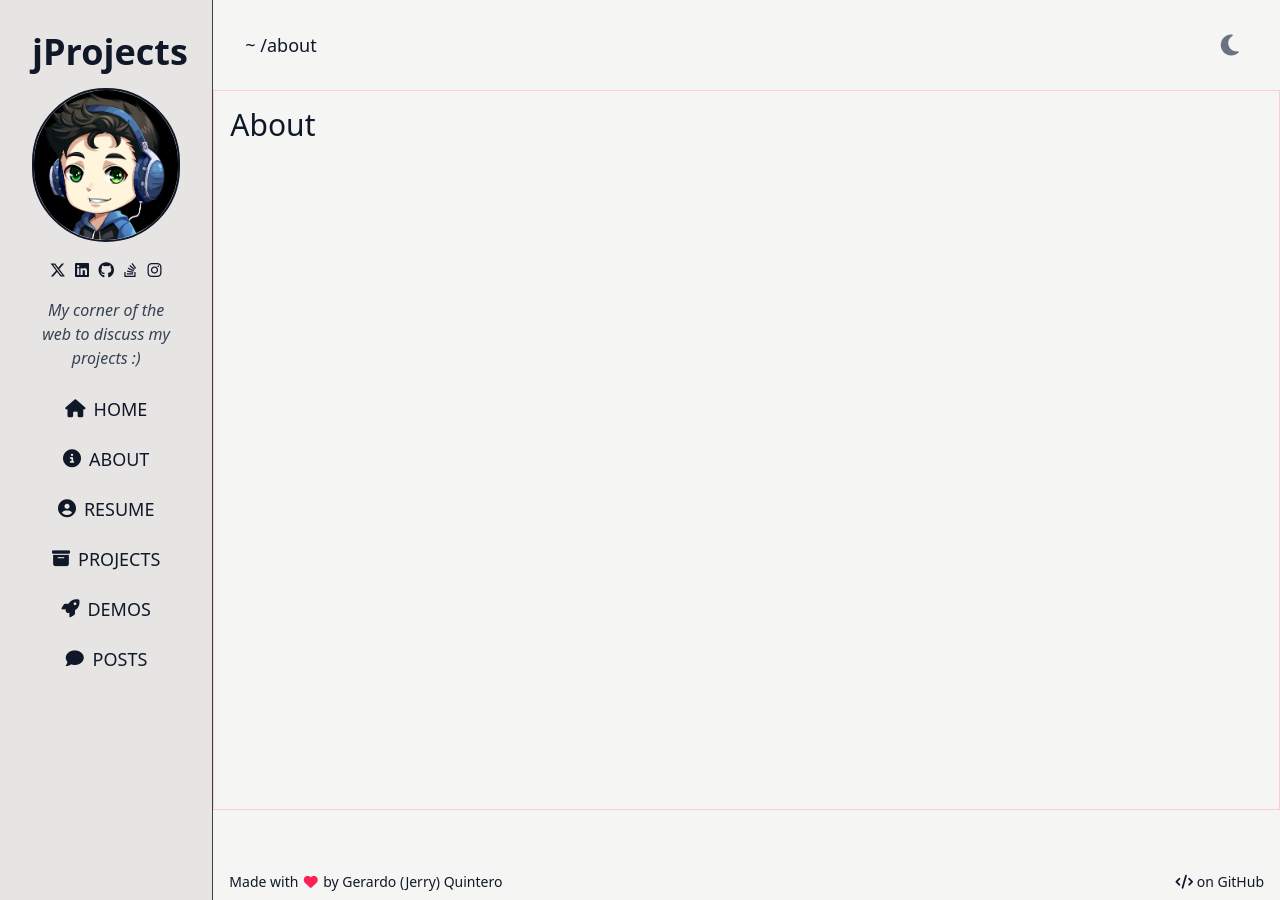
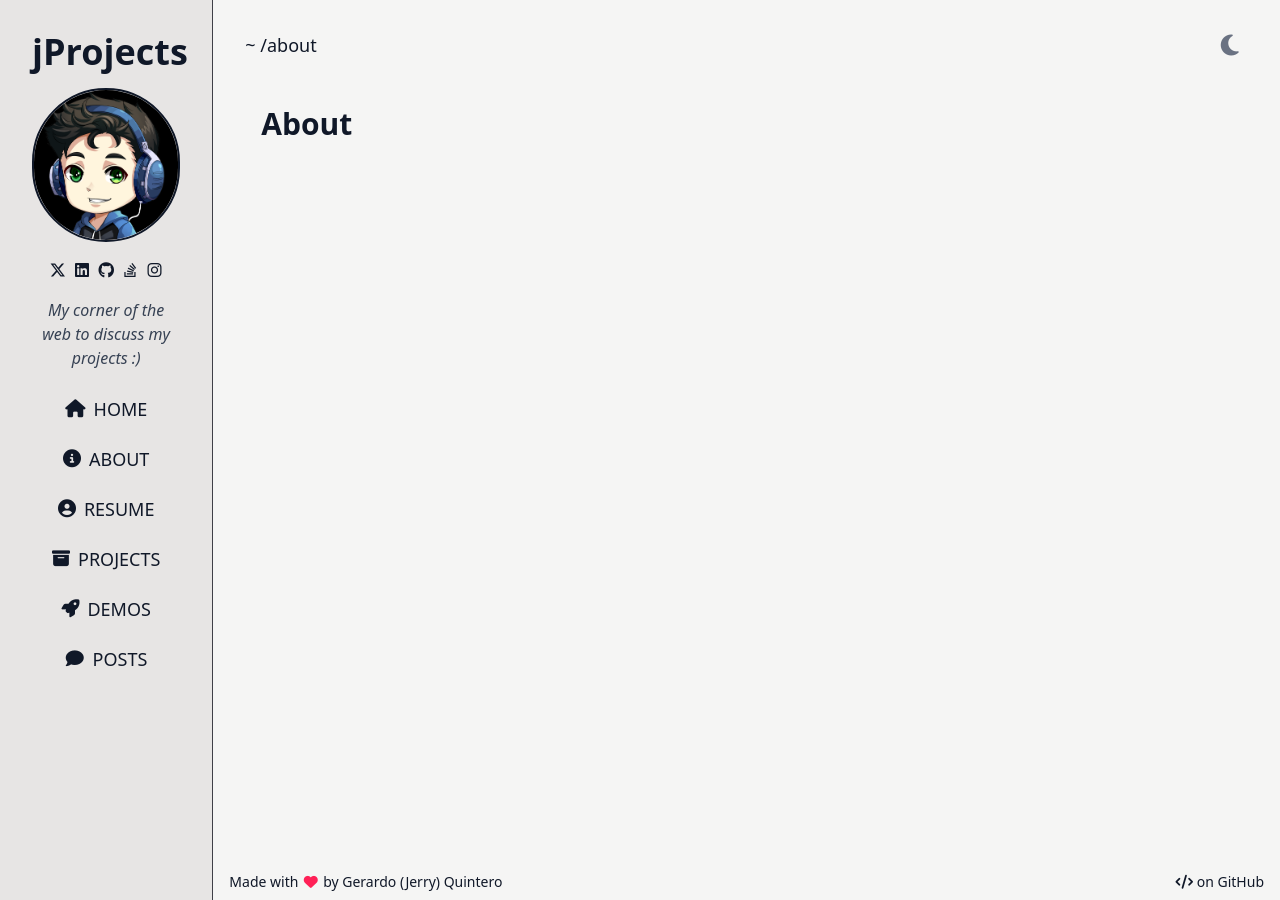
Before and after one commit to jerryq27/jerryq27.github.io, a Jekyll site: the page built from about/index.html, in a window 1280 px wide. Built offline with Jekyll 4.4.1, drawn with Linux system fonts in a browser that asks for light colours; nearby versions of some CDN libraries.

Commit message:
Finished modifying default markdown styles.

```diff
--- a/_layouts/page.html
+++ b/_layouts/page.html
@@ -3,9 +3,9 @@
 ---
 {% assign theme = site.data.colors %}
 
-<div id="page" class="h-full p-4 border border-rose-200">
-  <h2 class="{{ theme.page-header-text }}">{{ page.title }}</h2>
-  <div id="page-content">
+<div id="page" class="h-full p-4">
+  <div id="page-content" class="{{ theme.markdown }}">
+    <h1 class="{{ theme.page-header-text }}">{{ page.title }}</h1>
     {{ content }}
   </div>
 </div>
--- a/assets/css/output.css
+++ b/assets/css/output.css
@@ -7,6 +7,7 @@
       "Segoe UI Emoji", "Segoe UI Symbol", "Noto Color Emoji";
     --font-mono: ui-monospace, SFMono-Regular, Menlo, Monaco, Consolas, "Liberation Mono",
       "Courier New", monospace;
+    --color-cyan-400: oklch(78.9% 0.154 211.53);
     --color-sky-500: oklch(68.5% 0.169 237.323);
     --color-rose-200: oklch(89.2% 0.058 10.001);
     --color-rose-500: oklch(64.5% 0.246 16.439);
@@ -37,6 +38,7 @@
     --text-4xl: 2.25rem;
     --text-4xl--line-height: calc(2.5 / 2.25);
     --font-weight-bold: 700;
+    --radius-md: 0.375rem;
     --radius-lg: 0.5rem;
     --default-transition-duration: 150ms;
     --default-transition-timing-function: cubic-bezier(0.4, 0, 0.2, 1);
@@ -647,6 +649,9 @@
   .min-h-\[10vh\] {
     min-height: 10vh;
   }
+  .w-1 {
+    width: calc(var(--spacing) * 1);
+  }
   .w-1\/6 {
     width: calc(1/6 * 100%);
   }
@@ -665,17 +670,26 @@
   .flex-9 {
     flex: 9;
   }
+  .flex-grow {
+    flex-grow: 1;
+  }
   .grow {
     flex-grow: 1;
   }
   .basis-lg {
     flex-basis: var(--container-lg);
   }
+  .border-collapse {
+    border-collapse: collapse;
+  }
   .transform {
     transform: var(--tw-rotate-x,) var(--tw-rotate-y,) var(--tw-rotate-z,) var(--tw-skew-x,) var(--tw-skew-y,);
   }
   .cursor-pointer {
     cursor: pointer;
+  }
+  .resize {
+    resize: both;
   }
   .flex-col {
     flex-direction: column;
@@ -810,9 +824,16 @@
     --tw-ordinal: ordinal;
     font-variant-numeric: var(--tw-ordinal,) var(--tw-slashed-zero,) var(--tw-numeric-figure,) var(--tw-numeric-spacing,) var(--tw-numeric-fraction,);
   }
+  .underline {
+    text-decoration-line: underline;
+  }
   .shadow-xl {
     --tw-shadow: 0 20px 25px -5px var(--tw-shadow-color, rgb(0 0 0 / 0.1)), 0 8px 10px -6px var(--tw-shadow-color, rgb(0 0 0 / 0.1));
     box-shadow: var(--tw-inset-shadow), var(--tw-inset-ring-shadow), var(--tw-ring-offset-shadow), var(--tw-ring-shadow), var(--tw-shadow);
+  }
+  .outline {
+    outline-style: var(--tw-outline-style);
+    outline-width: 1px;
   }
   .transition {
     transition-property: color, background-color, border-color, outline-color, text-decoration-color, fill, stroke, --tw-gradient-from, --tw-gradient-via, --tw-gradient-to, opacity, box-shadow, transform, translate, scale, rotate, filter, -webkit-backdrop-filter, backdrop-filter, display, visibility, content-visibility, overlay, pointer-events;
@@ -991,6 +1012,83 @@
       }
     }
   }
+  .prose-a\:text-gray-900 {
+    & :is(:where(a):not(:where([class~="not-prose"],[class~="not-prose"] *))) {
+      color: var(--color-gray-900);
+    }
+  }
+  .prose-a\:hover\:text-sky-500 {
+    & :is(:where(a):not(:where([class~="not-prose"],[class~="not-prose"] *))) {
+      &:hover {
+        @media (hover: hover) {
+          color: var(--color-sky-500);
+        }
+      }
+    }
+  }
+  .prose-a\:hover\:underline {
+    & :is(:where(a):not(:where([class~="not-prose"],[class~="not-prose"] *))) {
+      &:hover {
+        @media (hover: hover) {
+          text-decoration-line: underline;
+        }
+      }
+    }
+  }
+  .prose-a\:dark\:text-gray-300 {
+    & :is(:where(a):not(:where([class~="not-prose"],[class~="not-prose"] *))) {
+      &:where([data-theme=dark], [data-theme=dark] *) {
+        color: var(--color-gray-300);
+      }
+    }
+  }
+  .prose-strong\:text-gray-700 {
+    & :is(:where(strong):not(:where([class~="not-prose"],[class~="not-prose"] *))) {
+      color: var(--color-gray-700);
+    }
+  }
+  .prose-strong\:dark\:text-gray-400 {
+    & :is(:where(strong):not(:where([class~="not-prose"],[class~="not-prose"] *))) {
+      &:where([data-theme=dark], [data-theme=dark] *) {
+        color: var(--color-gray-400);
+      }
+    }
+  }
+  .prose-em\:text-gray-700 {
+    & :is(:where(em):not(:where([class~="not-prose"],[class~="not-prose"] *))) {
+      color: var(--color-gray-700);
+    }
+  }
+  .prose-em\:dark\:text-gray-400 {
+    & :is(:where(em):not(:where([class~="not-prose"],[class~="not-prose"] *))) {
+      &:where([data-theme=dark], [data-theme=dark] *) {
+        color: var(--color-gray-400);
+      }
+    }
+  }
+  .prose-code\:text-lg {
+    & :is(:where(code):not(:where([class~="not-prose"],[class~="not-prose"] *))) {
+      font-size: var(--text-lg);
+      line-height: var(--tw-leading, var(--text-lg--line-height));
+    }
+  }
+  .prose-code\:text-gray-700 {
+    & :is(:where(code):not(:where([class~="not-prose"],[class~="not-prose"] *))) {
+      color: var(--color-gray-700);
+    }
+  }
+  .prose-code\:dark\:text-gray-400 {
+    & :is(:where(code):not(:where([class~="not-prose"],[class~="not-prose"] *))) {
+      &:where([data-theme=dark], [data-theme=dark] *) {
+        color: var(--color-gray-400);
+      }
+    }
+  }
+  .prose-pre\:rounded-lg {
+    & :is(:where(pre):not(:where([class~="not-prose"],[class~="not-prose"] *))) {
+      border-radius: var(--radius-lg);
+    }
+  }
   .prose-li\:text-gray-700 {
     & :is(:where(li):not(:where([class~="not-prose"],[class~="not-prose"] *))) {
       color: var(--color-gray-700);
@@ -1001,6 +1099,11 @@
       &:where([data-theme=dark], [data-theme=dark] *) {
         color: var(--color-gray-400);
       }
+    }
+  }
+  .prose-img\:mx-auto {
+    & :is(:where(img):not(:where([class~="not-prose"],[class~="not-prose"] *))) {
+      margin-inline: auto;
     }
   }
 }
@@ -1118,6 +1221,11 @@
   inherits: false;
   initial-value: 0 0 #0000;
 }
+@property --tw-outline-style {
+  syntax: "*";
+  inherits: false;
+  initial-value: solid;
+}
 @property --tw-duration {
   syntax: "*";
   inherits: false;
@@ -1151,6 +1259,7 @@
       --tw-ring-offset-width: 0px;
       --tw-ring-offset-color: #fff;
       --tw-ring-offset-shadow: 0 0 #0000;
+      --tw-outline-style: solid;
       --tw-duration: initial;
     }
   }
```
Also changed, not shown: _data/colors.yml (+15 -0 lines), _layouts/post.html (+9 -7 lines).
